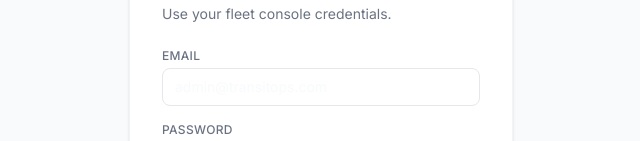
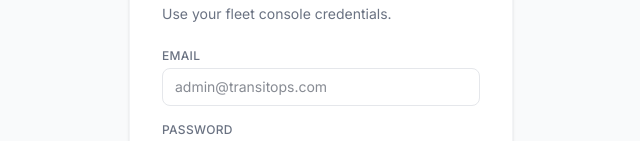
Before and after one commit to Princy912/odoo-hackathon, a React app in the folder frontend/: page /login in a window 1280 px wide. Shown: the part 324-465 px from the top of the page, without its empty margins (319-959 px from the left). Built offline with nearby package versions, Linux system fonts and the light colour scheme; the HTML template or start-up script is replaced by a standard one.

Commit message:
fix(frontend): restore input text color to gray-900 to fix readability on login page

```diff
--- a/frontend/src/pages/Login.jsx
+++ b/frontend/src/pages/Login.jsx
@@ -57,7 +57,7 @@
               type="email"
               autoComplete="email"
               placeholder="admin@transitops.com"
-              className="w-full border border-gray-200 rounded-lg px-3 py-2 text-sm focus:outline-none focus:ring-2 focus:ring-amber-400"
+              className="w-full border border-gray-200 rounded-lg px-3 py-2 text-sm text-gray-900 focus:outline-none focus:ring-2 focus:ring-amber-400"
               {...register("email", { required: "Email is required" })}
             />
             {errors.email && (
@@ -72,7 +72,7 @@
             <input
               type="password"
               autoComplete="current-password"
-              className="w-full border border-gray-200 rounded-lg px-3 py-2 text-sm focus:outline-none focus:ring-2 focus:ring-amber-400"
+              className="w-full border border-gray-200 rounded-lg px-3 py-2 text-sm text-gray-900 focus:outline-none focus:ring-2 focus:ring-amber-400"
               {...register("password", { required: "Password is required" })}
             />
             {errors.password && (
```
